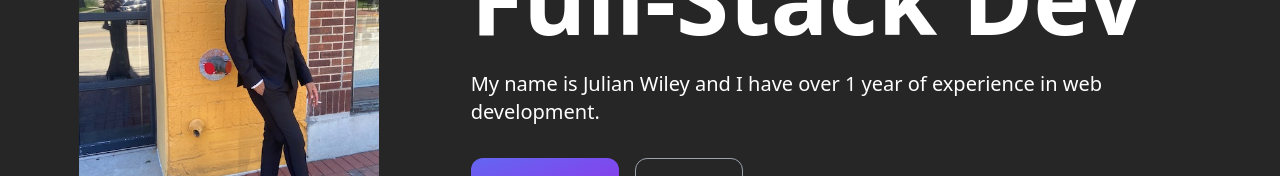
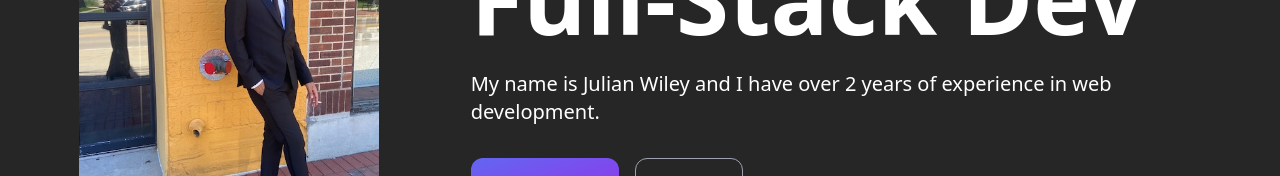
Before and after one commit to jtwiley1996/MyWorkPortfolio, a React (Create React App) app: page / in a window 1280 px wide. Shown: the part 334-510 px from the top of the page. Built offline with nearby package versions, Linux system fonts and the light colour scheme.

Commit message:
slight correction

```diff
--- a/src/components/Hero.jsx
+++ b/src/components/Hero.jsx
@@ -44,7 +44,7 @@ const Hero = () => {
             </h1>
 
             <p className='text-white sm:text-lg my-6 lg:text-xl'>
-                My name is Julian Wiley and I have over 1 year of experience in web development.
+                My name is Julian Wiley and I have over 2 years of experience in web development.
             </p>
 
             <div className='my-8 text-center md:text-left'>
```
